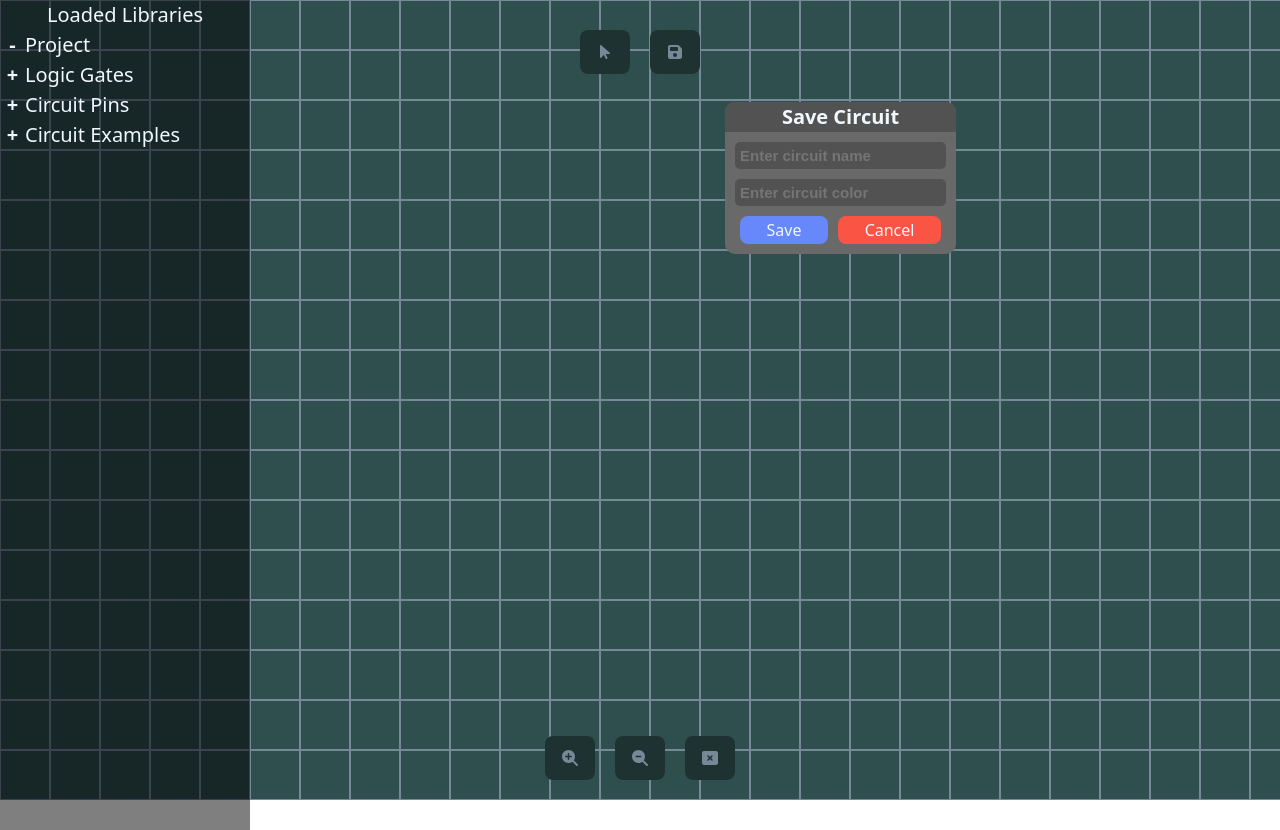
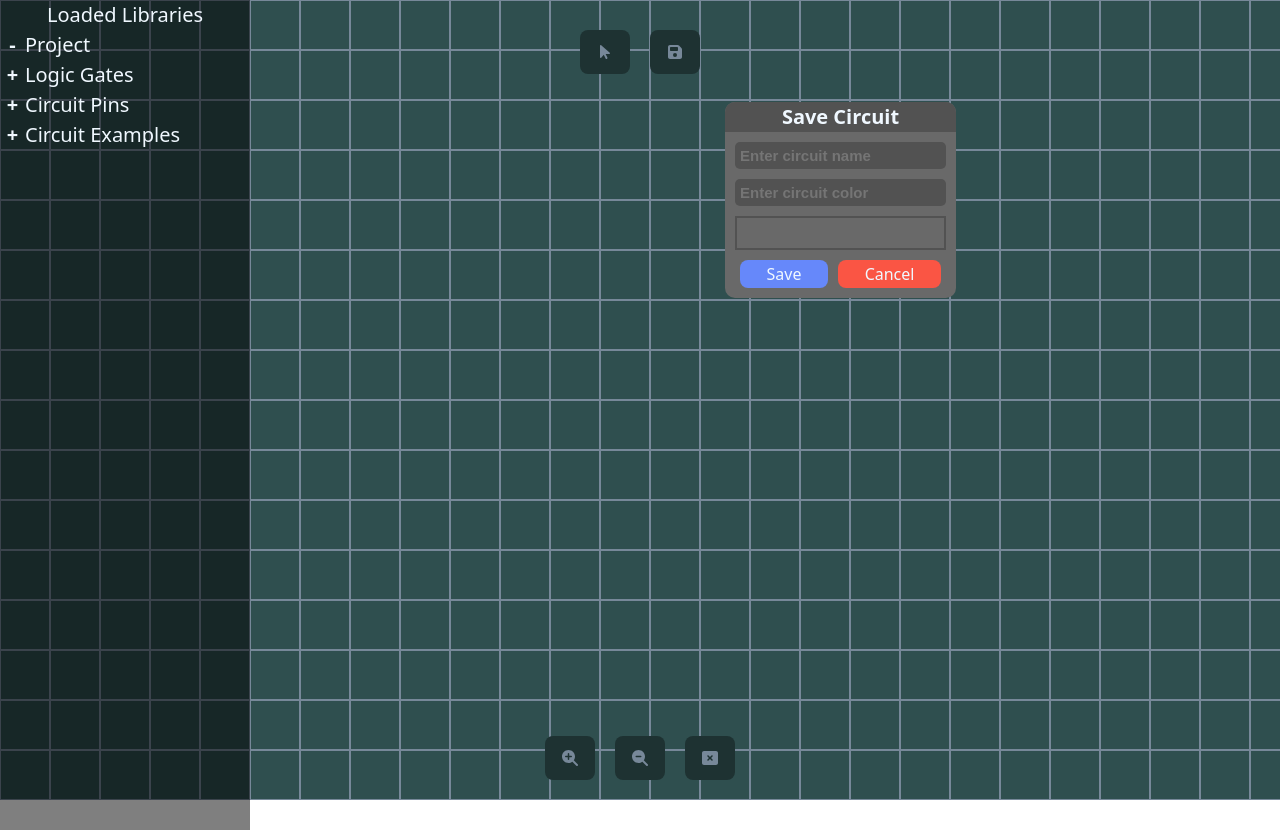
Before and after one commit to ArthurDgl/LoSimVue, a Vue app: page / in a window 1280 px wide. Both pictures are taken after a click on the button 675 px from the left and 52 px from the top of the page. Built offline with nearby package versions, Linux system fonts and the light colour scheme.

Commit message:
Added color preview to save popup

```diff
--- a/src/components/CircuitEditor.vue
+++ b/src/components/CircuitEditor.vue
@@ -422,7 +422,7 @@ export default {
 
             const idMap = {}
 
-            circuitBlueprint.instances.forEach(instance => {
+            circuitBlueprint.instances.sort((comp1, comp2) => {return comp1.position.y - comp2.position.y}).forEach(instance => {
                 const newComponent = this.newLibraryComponent(instance.libraryId, instance.name, instance.position);
                 behavior.circuit.components.push(newComponent);
                 idMap[instance.id] = newComponent;
@@ -959,6 +959,10 @@ export default {
                         type: "INPUT",
                         key: "color",
                         placeholder: "Enter circuit color"
+                    },
+                    {
+                        type: "COLOR_DISPLAY",
+                        key: "color"
                     }
                 ],
                 options: [
@@ -970,8 +974,8 @@ export default {
                                 this.saveCurrentCircuit(popup.data.name, popup.data.color);
                             }
                             else {
-                                if (popup.contents.length < 3) popup.contents.push({});
-                                popup.contents[2] = {
+                                if (popup.contents.length < 4) popup.contents.push({});
+                                popup.contents[3] = {
                                     type: "TEXT",
                                     text: "Missing name or Invalid color format : use #12AB34 or rgb(12, AB, 34)"
                                 }
--- a/src/components/Popup.vue
+++ b/src/components/Popup.vue
@@ -72,6 +72,7 @@ export default {
                 spellcheck="false"
                 aria-autocomplete="list"
                 ></input>
+                <div class="color-display-element" v-if="content.type === 'COLOR_DISPLAY'" :style="{'background-color': `${this.popupData.data[content.key]}`}"></div>
             </div>
 
             <div class="buttons">
@@ -126,6 +127,11 @@ export default {
     color: lightgray;
 }
 
+.color-display-element {
+    height: 30px;
+    border: solid rgb(82, 82, 82) 2px;
+}
+
 .input-element:focus {
     outline: none;
 }
```
